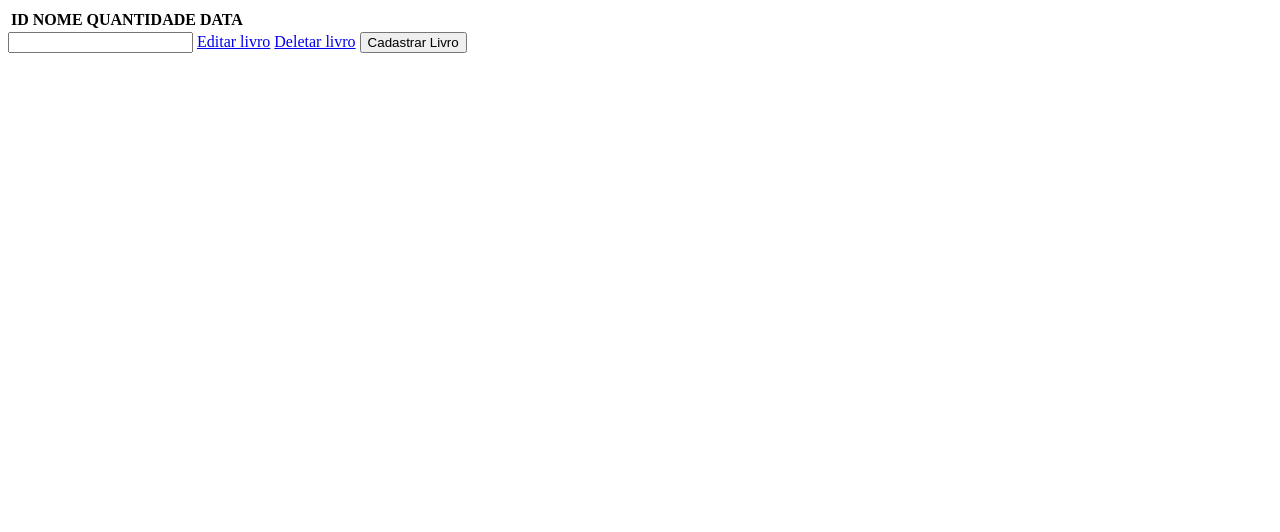
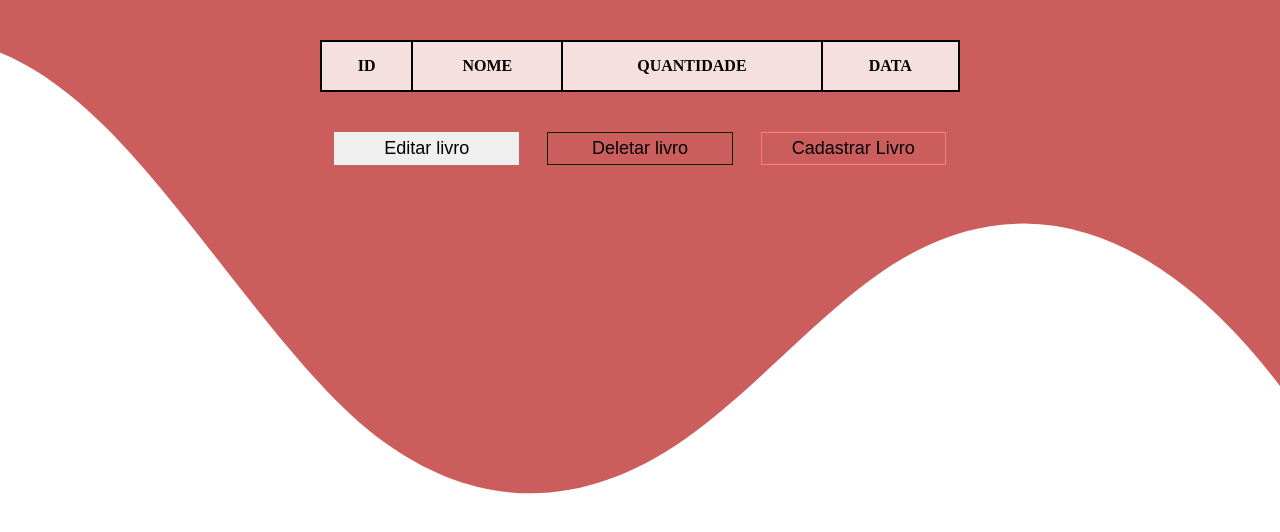
Before and after one commit to FeMMaschmann/trabalho-api, a website: page pages/index.html in a window 1280 px wide. Drawn offline with Linux system fonts and the light colour scheme; no server answers.

Commit message:
adicionei os modais 17/05 ----- chupa essa FERNANDO, pai manja

```diff
--- a/pages/index.html
+++ b/pages/index.html
@@ -7,10 +7,15 @@
     <link rel="stylesheet" href="./style.css" />
     <title>Biblioteca</title>
   </head>
+
   <body>
-    <div id="container"></div>
-
-    <table>
+    <div class="custom-shape-divider-top-1621217092">
+      <svg data-name="Layer 1" xmlns="http://www.w3.org/2000/svg" viewBox="0 0 1200 120" preserveAspectRatio="none">
+          <path d="M985.66,92.83C906.67,72,823.78,31,743.84,14.19c-82.26-17.34-168.06-16.33-250.45.39-57.84,11.73-114,31.07-172,41.86A600.21,600.21,0,0,1,0,27.35V120H1200V95.8C1132.19,118.92,1055.71,111.31,985.66,92.83Z" class="shape-fill"></path>
+      </svg>
+    </div>
+    <div id="container">
+      <table class="tabela">
         <thead>
           <tr>
             <th>ID</th>
@@ -22,25 +27,27 @@
         <tbody id="tablebody"></tbody>
       </table>
 
-    <div class="del-div">
-      <input
-        name="campo"
-        type="text"
-        id="campo"
-        value=""
-        maxlength="9"
-        required
-      />
-      <a href="#" class="link-edit" onclick="edit_book(campo.value);"
-        >Editar livro</a
-      >
-      <a href="#" class="link-del" onclick="delete_book(campo.value);"
-        >Deletar livro</a
-      >
-
-      <button onclick="cadastre_book()">Cadastrar Livro</button>
+      <div class="buttons">
+        <button id="edita">
+          Editar livro
+        </button>
+        <div id="editaBook" class="hidden">
+          <input placeholder="ID" id="idBook" type="text" value="" maxlength="9" required />
+          <input placeholder="Nome" id="nameBook" type="text" value="" maxlength="50" required />
+          <input placeholder="Quantidade" id="qtdBook" type="number" value="" maxlength="9" required />
+          <input placeholder="Data" id="dataBook" type="date" value="" maxlength="9" required />
+          <button onclick="edit_book(idBook.value, nameBook.value, qtdBook.value, dataBook.value);">Editar</button>
+        </div>
+        <button class="link-del" onclick="delete_book(idBook.value, nameBook.value, qtdBook.value, dataBook.value);">
+          Deletar livro
+        </button>
+        <button onclick="cadastre_book()">
+          Cadastrar Livro
+        </button>
+      </div>
     </div>
 
     <script src="./script.js"></script>
+    <script src="./scriptModal.js"></script>
   </body>
 </html>
--- a/pages/script.js
+++ b/pages/script.js
@@ -1,5 +1,26 @@
+// DIV TABELA HTML
 const tablebody = document.getElementById("tablebody");
 
+// ERRO
+// function error(param) {
+//   if (request.readyState == 4 && request.status == "201") {
+//     console.table(param);
+//   } else {
+//     console.error(param);
+//   }
+// }
+
+// PRINTAR TABELA
+function print_table(id, name, qtd, dt) {
+  tablebody.innerHTML += `<tr>
+    <td>${id}</td>
+    <td>${name}</td>
+    <td>${qtd}</td>
+    <td>${dt}</td>
+  </tr>`;
+}
+
+// GET
 function request_get() {
   let request = new XMLHttpRequest();
 
@@ -20,6 +41,18 @@ function request_get() {
   };
   request.send();
 }
+
+// DELETE
+function request_delete(id) {
+  let request = new XMLHttpRequest();
+
+  request.open("DELETE", "http://localhost:3000/books/" + id, true);
+
+  request.send();
+}
+
+
+// CONFIRMA DELETE
 function delete_book(book_id) {
   let r = window.confirm("Tem certeza que deseja deletar o livro?");
   if (r == true) {
@@ -27,16 +60,7 @@ function delete_book(book_id) {
   }
 }
 
-function edit_book(book_id) {
-  let name = prompt("Digite um novo nome para o livro: ");
-  let qtd = prompt("Digite uma nova quantidade para o livro: ");
-  let dt = prompt("Digite uma nova data de aquisição para o livro: ");
-  if (name != "" && qtd != "" && dt != "") {
-    request_edit(book_id, name, qtd, dt);
-  } else {
-    alert("você deixou campos em branco");
-  }
-}
+// DIGITA PARA CADASTRAR
 function cadastre_book() {
   let name = prompt("Digite um nome para o livro: ");
   let qtd = prompt("Digite uma quantidade para o livro: ");
@@ -48,23 +72,7 @@ function cadastre_book() {
   }
 }
 
-function print_table(id, name, qtd, dt) {
-  tablebody.innerHTML += `<tr>
-    <td>${id}</td>
-    <td>${name}</td>
-    <td>${qtd}</td>
-    <td>${dt}</td>
-  </tr>`;
-}
-
-function request_delete(id) {
-  let request = new XMLHttpRequest();
-
-  request.open("DELETE", "http://localhost:3000/books/" + id, true);
-
-  request.send();
-}
-
+// CADASTRA
 function request_post(name, qtd, dt) {
   let data = JSON.stringify({
     book_name: name,
@@ -87,6 +95,17 @@ function request_post(name, qtd, dt) {
   request.send(data);
 }
 
+
+// DIGITA PARA EDITAR
+function edit_book(idBook, nameBook, qtdBook, dataBook) {
+  if (nameBook != "" && qtdBook != "" && dataBook != "") {
+    request_edit(idBook, nameBook, qtdBook, dataBook);
+  } else {
+    alert("você deixou campos em branco");
+  }
+}
+
+// EDITA
 function request_edit(id, name, qtd, dt) {
   let data = JSON.stringify({
     book_name: name,
@@ -100,7 +119,7 @@ function request_edit(id, name, qtd, dt) {
   request.setRequestHeader("Content-type", "application/json; charset=utf-8");
   request.onload = function () {
     let books = JSON.parse(request.responseText);
-    if (request.readyState == 4 && request.status == "200") {
+    if (request.readyState == 4 && request.status == "201") {
       console.table(books);
     } else {
       console.error(books);
--- /dev/null
+++ b/pages/scriptModal.js
@@ -0,0 +1,8 @@
+const edita = document.getElementById('edita');
+const editaBook = document.getElementById('editaBook');
+
+edita.addEventListener('click', editou)
+
+function editou() {
+  editaBook.style.visibility = 'visible';
+}
--- a/pages/style.css
+++ b/pages/style.css
@@ -0,0 +1,115 @@
+* {
+    margin: 0;
+    padding: 0;
+    box-sizing: border-box;
+}
+/* SVG */
+.custom-shape-divider-top-1621217092 {
+    position: absolute;
+    top: 0;
+    left: 0;
+    width: 100%;
+    overflow: hidden;
+    line-height: 0;
+    transform: rotate(180deg);
+    z-index: -5;
+}
+
+.custom-shape-divider-top-1621217092 svg {
+    position: relative;
+    display: block;
+    width: calc(113% + 1.3px);
+    height: 500px;
+}
+
+.custom-shape-divider-top-1621217092 .shape-fill {
+    fill: #CC5D5D;
+}
+/* FIM SVG */
+#container {
+    display: flex;
+    flex-direction: column;
+    align-items: center;
+}
+.tabela {
+    /* display: none; */
+    height: auto;
+    width: 50%;
+    border: 2px solid black;
+    border-collapse: collapse;
+    text-align: center;
+    margin: 40px 0px;
+    text-transform: capitalize;
+    background-color: rgba(255, 255, 255, .8);
+}
+.tabela th, .tabela td {
+    border: 2px solid black;
+}
+.tabela th {
+    padding: 15px;
+}
+.tabela td {
+    padding: 20px;
+    font-size: 20px;
+}
+.buttons {
+    width: 50%;
+    display: flex;
+    justify-content: space-around;
+}
+.buttons input {
+    width: 10%;
+    padding: 2px;
+    font-size: 18px;
+}
+.buttons input:focus {
+    outline: none;
+}
+.buttons button {
+    border: none;
+    font-size: 18px;
+    width: 29%;
+    padding: 5px 15px;
+    cursor: pointer;
+}
+.buttons button:nth-child(2) {
+    background-color: transparent;
+    border: 1px solid #ff782e;
+    transition: background-color, color, ease-out .2s;
+}
+.buttons button:nth-child(2):hover {
+    background-color: #ff782e;
+    color: #fff;
+}
+.buttons button:nth-child(3) {
+    background-color: transparent;
+    border: 1px solid #0a2200;
+    transition: background-color, color, ease-out .2s;
+}
+.buttons button:nth-child(3):hover {
+    background-color: #0a2200;
+    color: #fff;
+}
+.buttons button:nth-child(4) {
+    background-color: transparent;
+    border: 1px solid #ff7f7f;
+    transition: background-color, color, ease-out .2s;
+}
+.buttons button:nth-child(4):hover {
+    background-color: #ff7f7f;
+    color: #fff;
+}
+
+#editaBook {
+    position: absolute;
+    top: 0;
+    left: 0;
+    display: flex;
+    visibility: hidden;
+    align-items: center;
+    flex-direction: column;
+    flex-wrap: nowrap;
+}
+#editaBook input {
+    width: 100%;
+}
```
Also changed, not shown: 1 other file. Lines whose indentation alone changed are shown as unchanged.
